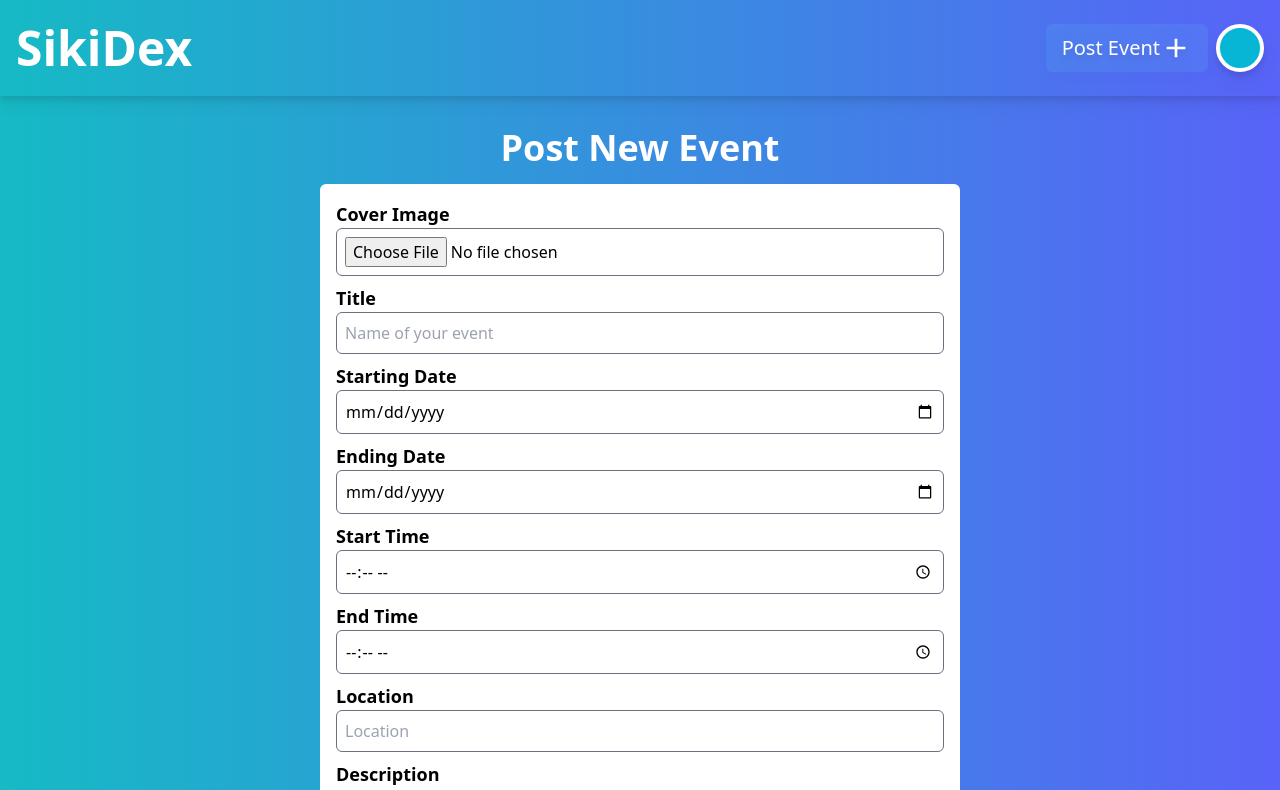
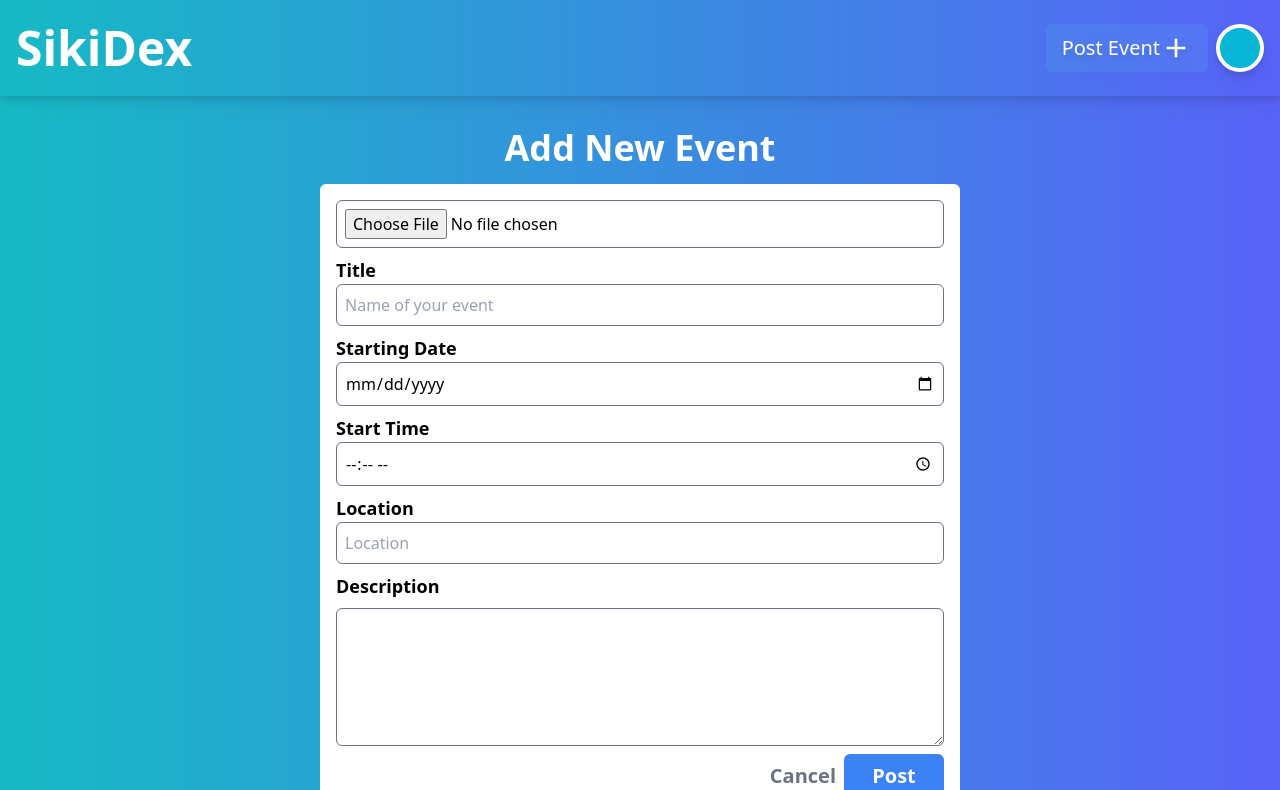
Before and after one commit to original-subbaman/sikidex, a React (Vite) app: page /postEvent in a window 1280 px wide. Shown: the top 790 px of the page. Built offline with nearby package versions, Linux system fonts and the light colour scheme.

Commit message:
Add form validation with Yup and React-Hook-Form

```diff
--- a/package.json
+++ b/package.json
@@ -10,13 +10,16 @@
     "preview": "vite preview"
   },
   "dependencies": {
+    "@hookform/resolvers": "^3.3.4",
     "@tanstack/react-router": "^1.4.2",
     "dotenv": "^16.4.1",
     "firebase": "^10.7.2",
     "react": "^18.2.0",
     "react-dom": "^18.2.0",
+    "react-hook-form": "^7.49.3",
     "react-icons": "^5.0.1",
-    "react-router-dom": "^6.21.2"
+    "react-router-dom": "^6.21.2",
+    "yup": "^1.3.3"
   },
   "devDependencies": {
     "@types/react": "^18.2.43",
--- /dev/null
+++ b/src/components/Error.jsx
@@ -0,0 +1,11 @@
+import React from "react";
+
+const Error = ({ message }) => {
+  return (
+    <span className="text-red-500 font-semibold text-sm tracking-tight">
+      *{message}
+    </span>
+  );
+};
+
+export default Error;
--- a/src/components/Input.jsx
+++ b/src/components/Input.jsx
@@ -1,6 +1,6 @@
 import React from "react";
 
-function Input({ label, name, type, ...props }) {
+function Input({ label, name, type, error, ...props }) {
   return (
     <div className="flex flex-col">
       <label htmlFor={name} className="font-semibold text-lg">
--- a/src/components/MainNavigation.jsx
+++ b/src/components/MainNavigation.jsx
@@ -3,7 +3,7 @@ import { MdAdd } from "react-icons/md";
 import { Link } from "react-router-dom";
 function MainNavigation(props) {
   return (
-    <header className="h-24 drop-shadow-lg sticky top-0 z-50">
+    <header className="h-24 drop-shadow-lg sticky top-0">
       <div className="flex items-center bg-gradient-to-r from-[#16bac5] to-[#5863f8] h-full">
         <Link to="/" className="flex-1">
           <h1 className="text-5xl font-extrabold text-white text-start pl-4">
--- a/src/pages/PostEvent.jsx
+++ b/src/pages/PostEvent.jsx
@@ -1,18 +1,47 @@
 import React, { useRef, useState } from "react";
+import { useForm } from "react-hook-form";
 import Input from "../components/Input";
+import * as Yup from "yup";
+import Error from "../components/Error";
+import { yupResolver } from "@hookform/resolvers/yup";
+
+const validationSchema = Yup.object({
+  coverImage: Yup.mixed().required("Cover image is required"),
+  title: Yup.string().required("Event title is required"),
+  startingDate: Yup.date().required("Starting date is required"),
+  startTime: Yup.string().required("Start time is required"),
+  location: Yup.string().required("Add a location for your event"),
+  description: Yup.string().required("Add a description for your event"),
+});
 function PostEvent(props) {
   const imgRef = useRef();
   const [image, setImage] = useState();
+  const {
+    register,
+    handleSubmit,
+    formState: { errors },
+  } = useForm({
+    resolver: yupResolver(validationSchema),
+  });
+
   function handleOnImageChange(event) {
     const file = event.target.files[0];
     setImage(file);
   }
+
+  const onSubmit = (data) => {
+    console.log("data " + data);
+  };
+
   return (
     <div className="flex flex-col items-center pt-8">
       <h1 className="text-4xl font-bold text-white text-start mb-4">
-        Post New Event
+        Add New Event
       </h1>
-      <form className="flex flex-col p-4 w-1/2 bg-white rounded-md gap-2">
+      <form
+        onSubmit={handleSubmit(onSubmit)}
+        className="flex flex-col p-4 w-1/2 bg-white rounded-md gap-2"
+      >
         {image && (
           <img
             src={URL.createObjectURL(image)}
@@ -21,30 +50,42 @@ function PostEvent(props) {
           />
         )}
         <Input
-          label={"Cover Image"}
           type="file"
-          name={"coverImage"}
           placeholder="Select a cover image"
-          ref={imgRef}
+          {...register("coverImage")}
           onChange={handleOnImageChange}
         />
+        {errors.coverImage && <Error message={errors.coverImage.message} />}
         <Input
           label={"Title"}
           name={"title"}
           type={"text"}
+          {...register("title")}
           placeholder={"Name of your event"}
         />
-        <Input label={"Starting Date"} name={"startingDate"} type={"date"} />
-        <Input label={"Ending Date"} name={"endingDate"} type={"date"} />
-
-        <Input label={"Start Time"} name={"startTime"} type={"time"} />
-        <Input label={"End Time"} name={"endTime"} type={"time"} />
+        {errors.title && <Error message={errors.title.message} />}
+        <Input
+          label={"Starting Date"}
+          name={"startingDate"}
+          type={"date"}
+          {...register("startingDate")}
+        />
+        {errors.startingDate && <Error message={errors.startingDate.message} />}
+        <Input
+          label={"Start Time"}
+          name={"startTime"}
+          type={"time"}
+          {...register("startTime")}
+        />
+        {errors.startTime && <Error message={errors.startTime.message} />}
         <Input
           label={"Location"}
           name={"location"}
           type={"text"}
+          {...register("location")}
           placeholder={"Location"}
         />
+        {errors.location && <Error message={errors.location.message} />}
         <label htmlFor="description" className="font-semibold text-lg">
           Description
         </label>
@@ -52,9 +93,10 @@ function PostEvent(props) {
           name="description"
           rows="5"
           cols="50"
+          {...register("description")}
           className="rounded-md outline-none border border-gray-500 p-2"
-          defaultValue={"Add a description for your event"}
         ></textarea>
+        {errors.description && <Error message={errors.description.message} />}
         <div className="flex justify-end gap-2 items-center">
           <button
             className="font-semibold text-xl text-gray-500 hover:text-gray-800"
```
Also changed, not shown: 1 other file (tests, documents, lock files or other folders).
